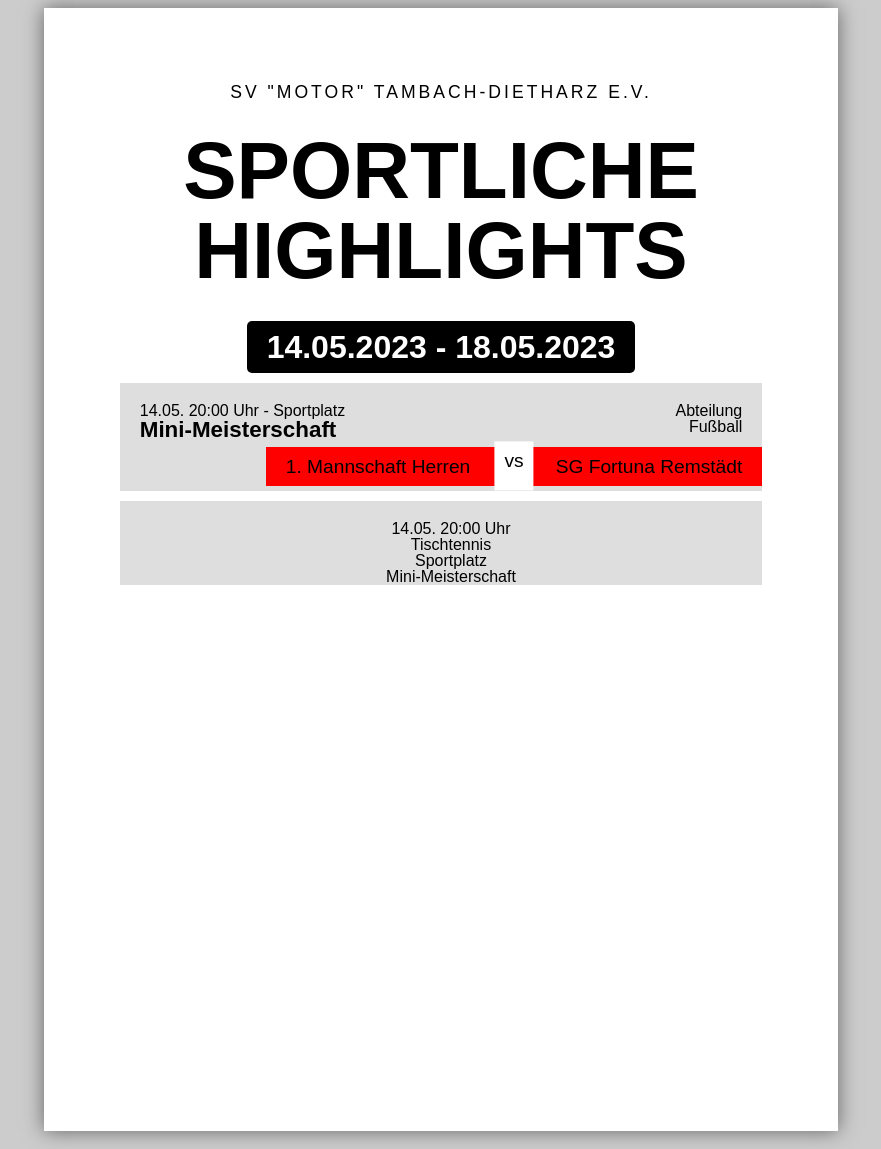
After one commit to taenzer/svmotor-socialtool, a PHP site: page /design.html in a window 1280 px wide. The commit adds this page. Shown: the whole page, without its empty margins (199-1080 px from the left). Run offline with PHP 8.4, Linux system fonts and the light colour scheme.

Commit message:
added content creator class and first design

```diff
--- /dev/null
+++ b/app/composer.json
@@ -0,0 +1,5 @@
+{
+    "require": {
+        "dompdf/dompdf": "^2.0"
+    }
+}
--- a/app/inc/bootstrap.php
+++ b/app/inc/bootstrap.php
@@ -1,4 +1,5 @@
 <?php
+ini_set("date.timezone", "Europe/Berlin");
 session_start();
 require_once("class-logAndNotify.php");
 $lan = new LogAndNotify();
--- /dev/null
+++ b/app/public/design.html
@@ -0,0 +1,159 @@
+<!DOCTYPE html>
+<html lang="en">
+<head>
+    <meta charset="UTF-8">
+    <meta http-equiv="X-UA-Compatible" content="IE=edge">
+    <meta name="viewport" content="width=device-width, initial-scale=1.0">
+    <title>Document</title>
+</head>
+<body>
+    <style>
+        body {
+            background: rgb(204,204,204);
+            font-family: Arial, Helvetica, sans-serif;
+            line-height: 1;
+
+        }
+        body *{
+            margin: 0;
+            box-sizing: border-box;
+        }
+        page {
+            background: white;
+            display: block;
+            margin: 0 auto !important;
+            margin-bottom: 0.5cm !important;
+            box-shadow: 0 0 0.5cm rgba(0,0,0,0.5);
+        }
+        page[size="A4"] {
+            width: 21cm;
+            height: 29.7cm;
+        }
+
+        .wrp{
+            padding: 2cm;
+            text-align: center;
+        }
+
+        .svhead{
+            text-align: center;
+            font-size: 1.1em;
+            letter-spacing: 3px;
+            font-weight: 100;
+        }
+
+        .mainhead{
+            text-transform: uppercase;
+            text-align: center;
+            font-size: 5em;
+            margin: 30px 0;
+            font-weight: 900;
+        }
+
+        h3.date{
+            background: black;
+            display: inline-block;
+            color: white;
+            padding: 10px 20px;
+            margin: 0 auto;
+            font-size: 2em;
+            border-radius: 5px;
+        }
+
+        .event{
+            background: #dedede;
+            margin: 10px 0;
+            padding: 20px 0 0 20px;
+            position: relative;
+        }
+        .vs-wrap{
+            text-align: right;
+        }
+        .event .vs{
+            position: relative;
+            font-size: 1.2em;
+            display: inline-block;
+        }
+        .event .vs p{
+            display: inline-block;
+            background: red;
+            padding: 10px 20px;
+            margin: 5px 0;
+        }
+
+        .event .vs p.heim{
+
+            padding-right: 40px;
+        }
+
+        .event .vs p.gast{
+
+            padding-left: 40px;
+        }
+
+        .event .vs p.x{
+            position: absolute;
+            background: white;
+            z-index: 1;
+            top: 50%;
+            padding: 10px;
+            left: 50%;
+            transform: translate(-50%, -50%);
+            height: 100%;
+            margin: 0;
+            vertical-align: middle;
+        }
+
+        .evtitle{
+            text-align: left;
+            font-size: 1.4em;
+            font-weight:bold;
+        }
+        .datetime{
+            text-align: left;
+            font-size: 1em;
+        }
+        .abteilung{
+            text-align: right;
+            position: absolute;
+            top: 20px;
+            right: 20px;
+        }
+    </style>
+
+    <page size="A4">
+        <div class="wrp">
+            <h2 class="svhead">SV "MOTOR" TAMBACH-DIETHARZ E.V.</h2>
+            <h1 class="mainhead">Sportliche Highlights</h1>
+            <h3 class="date">14.05.2023 - 18.05.2023</h3>
+
+            <div class="events">
+                <div class="event match">
+                    <p class="datetime">14.05. 20:00 Uhr - Sportplatz</p>
+                    <p class="evtitle">Mini-Meisterschaft</p>
+                    <p class="abteilung">Abteilung<br>Fußball</p>
+                    <div class="vs-wrap">
+                        <div class="vs">
+                            <p class="heim">1. Mannschaft Herren</p>
+                            <p class="x">vs</p>
+                            <p class="gast">SG Fortuna Remstädt</p>
+                        </div>
+                    </div>
+                </div>
+                <div class="event date">
+                    <p>14.05. 20:00 Uhr</p>
+                    <p>Tischtennis</p>
+                    <p>Sportplatz</p>
+                    <p>Mini-Meisterschaft</p>
+                </div>
+
+
+            </div>
+        </div>
+
+    </page>
+
+
+
+</body>
+</html>
--- a/app/public/index.php
+++ b/app/public/index.php
@@ -1,7 +1,7 @@
 <?php
 require_once("../inc/bootstrap.php");
 
-define("VERSION", "BETA v.0.1");
+define("VERSION", "BETA v.0.2");
 define("URL_BASE", "/");
 define("PATH_PAGES", __DIR__ . DIRECTORY_SEPARATOR . "pages" . DIRECTORY_SEPARATOR);
 define("PUBLIC_PAGES", array("login", "activate", "logout", "404", "join", "dbdebug"));
@@ -21,8 +21,6 @@ if (count($path)==1) {
 
 
 ob_start();
-
-if(file_exists(PATH_PAGES . $file)){
 if(!in_array($path[0], PUBLIC_PAGES)){
   $auth->check();
   if($auth->isUserLoggedIn()){
@@ -31,6 +29,7 @@ if(file_exists(PATH_PAGES . $file)){
     $_USER = array();
   }
 }
+if(file_exists(PATH_PAGES . $file)){
     $messagesHtml = $lan->printMessages();
     require PATH_PAGES . $file;
 }else{
--- a/app/public/pages/post-edit.php
+++ b/app/public/pages/post-edit.php
@@ -42,6 +42,7 @@ if(!empty($_POST)){
     <div class="form-group actions">
         <p class="form-group-title">Aktionen</p>
         <input type="submit" name="save_post" value="Post speichern">
+        <input type="submit" name="delete_post" value="Post löschen">
     </div>
 
 </form>
```
Also changed, not shown: app/inc/class-contentCreator.php (added, +246 -0 lines), app/inc/class-post.php (+20 -22 lines), app/public/test.php (added, +9 -0 lines), 3 other files. Lines whose indentation alone changed are shown as unchanged.
